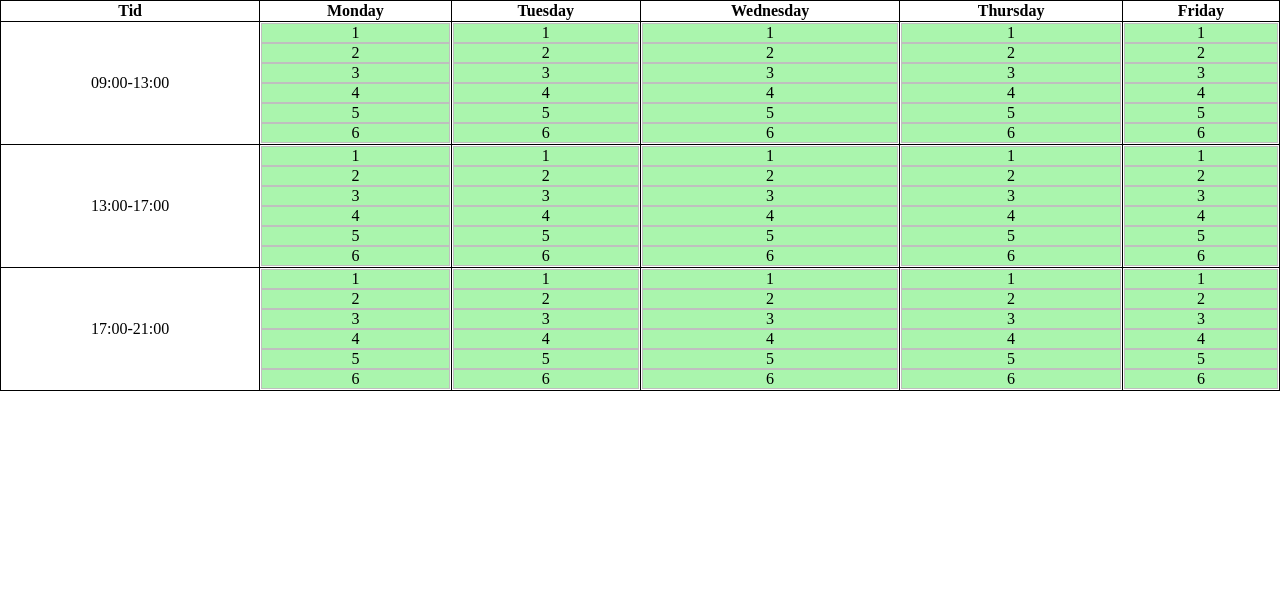
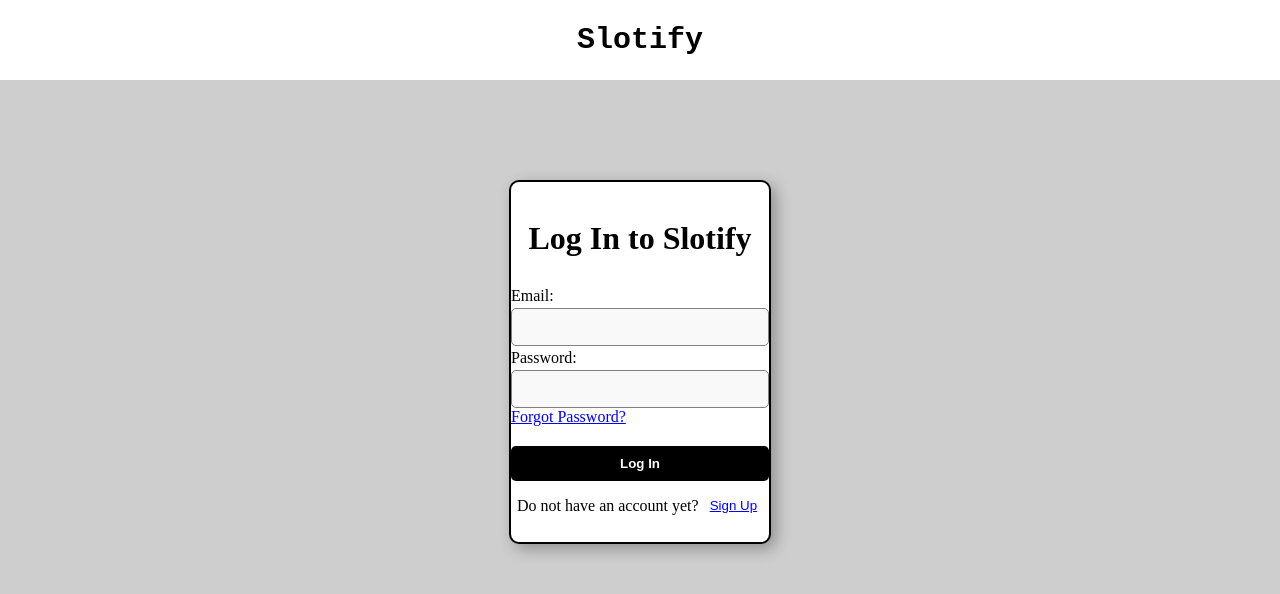
Before and after one commit to Felkor9/Slotify, a React app in the folder frontend/: page / in a window 1280 px wide. Shown: the top 594 px of the page. Built offline with nearby package versions, Linux system fonts and the light colour scheme; the HTML template or start-up script is replaced by a standard one.

Commit message:
calendar

```diff
--- a/frontend/src/App.jsx
+++ b/frontend/src/App.jsx
@@ -7,8 +7,8 @@ function App() {
   return (
     <>
       {/* <NavBar></NavBar> */}
-      {/* <LogIn></LogIn> */}
-      <Schedule />
+      <LogIn></LogIn>
+      {/* <Schedule /> */}
     </>
   );
 }
```
